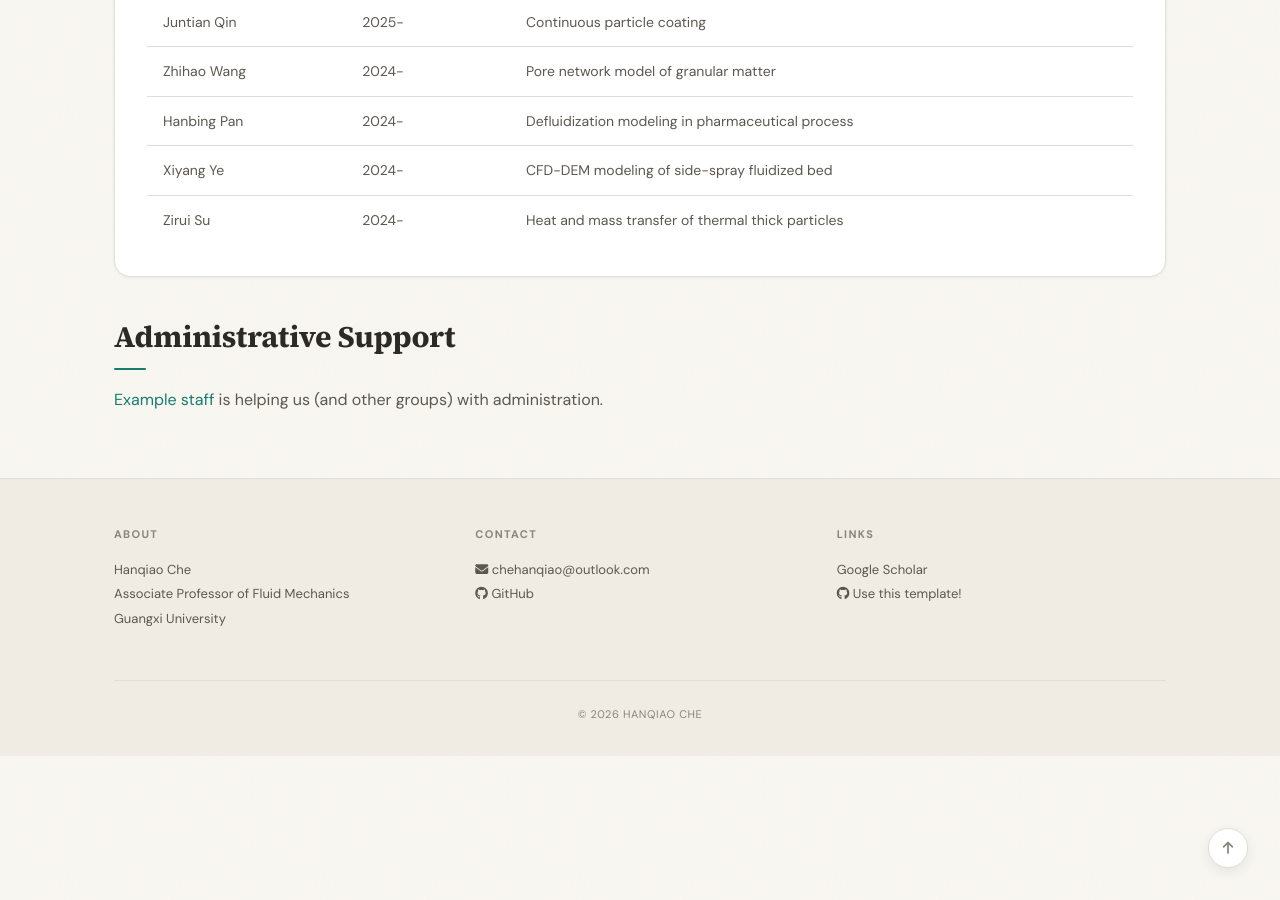
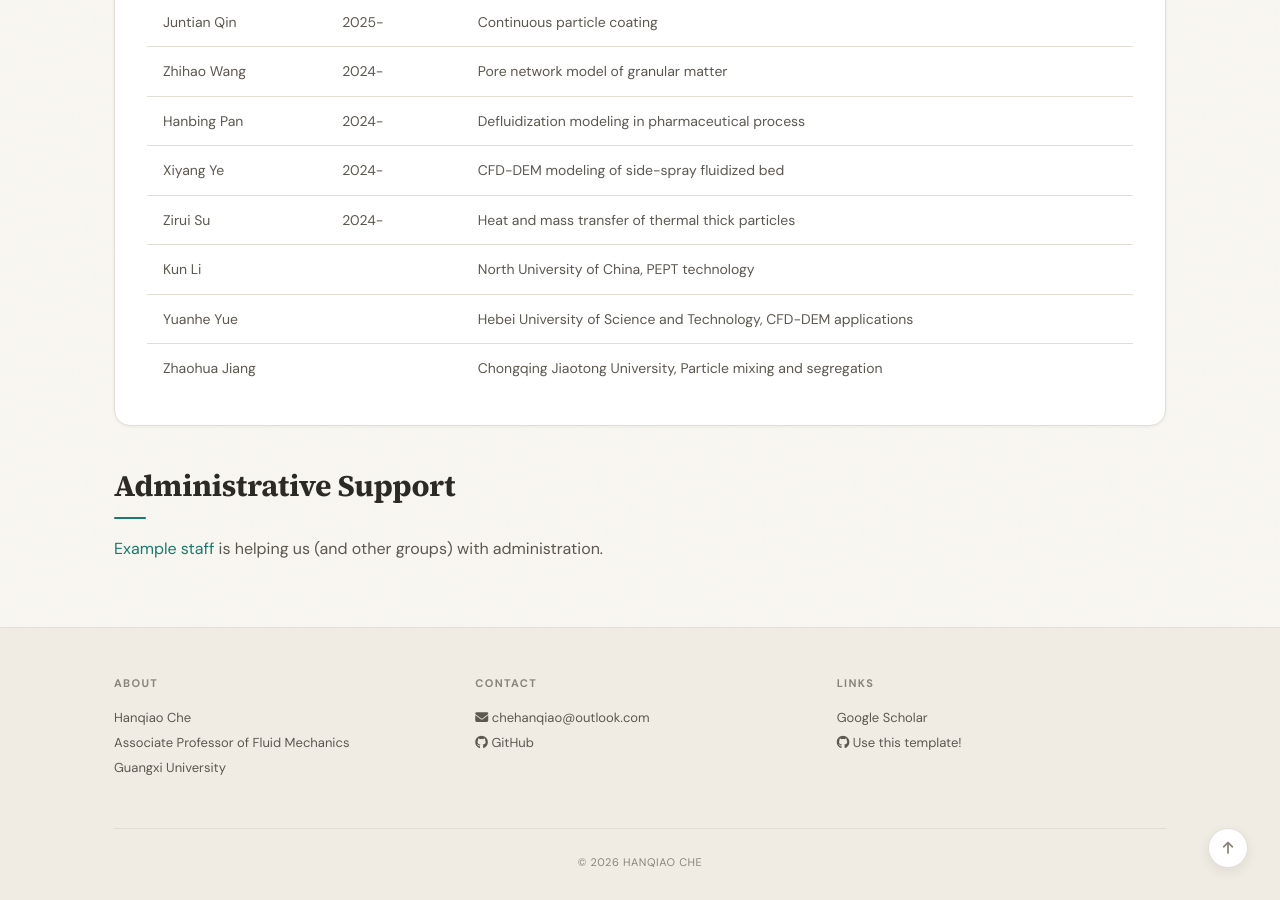
Before and after one commit to HQChe/hqche.github.io, a Jekyll site: the page built from _pages/team.md, in a window 1280 px wide and 900 px high, scrolled down 2041 px. Built offline with Jekyll 4.4.1, drawn with Linux system fonts in a browser that asks for light colours; a style sheet for code colours, icons or effects is not loaded.

Commit message:
Update alumni.yml

```diff
--- a/_data/alumni.yml
+++ b/_data/alumni.yml
@@ -41,3 +41,15 @@
   photo: team/robert-hellwarth.svg
   duration: 2024-
   info: Heat and mass transfer of thermal thick particles
+
+- name: Kun Li
+  photo: team/george-zweig.svg
+  info: North University of China, PEPT technology
+
+- name: Yuanhe Yue
+  photo: team/albert-hibbs.svg
+  info: Hebei University of Science and Technology, CFD-DEM applications
+
+- name: Zhaohua Jiang
+  photo: team/thomas-curtright.svg
+  info: Chongqing Jiaotong University, Particle mixing and segregation
```
